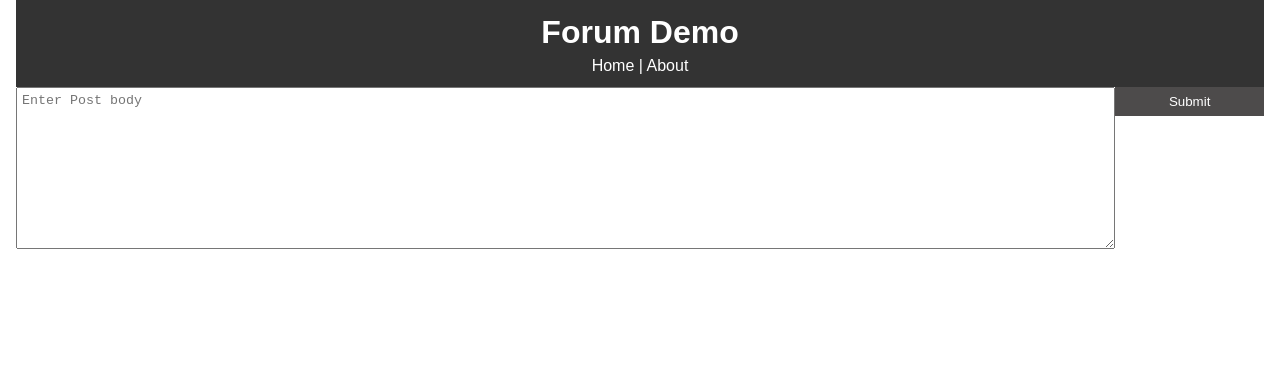
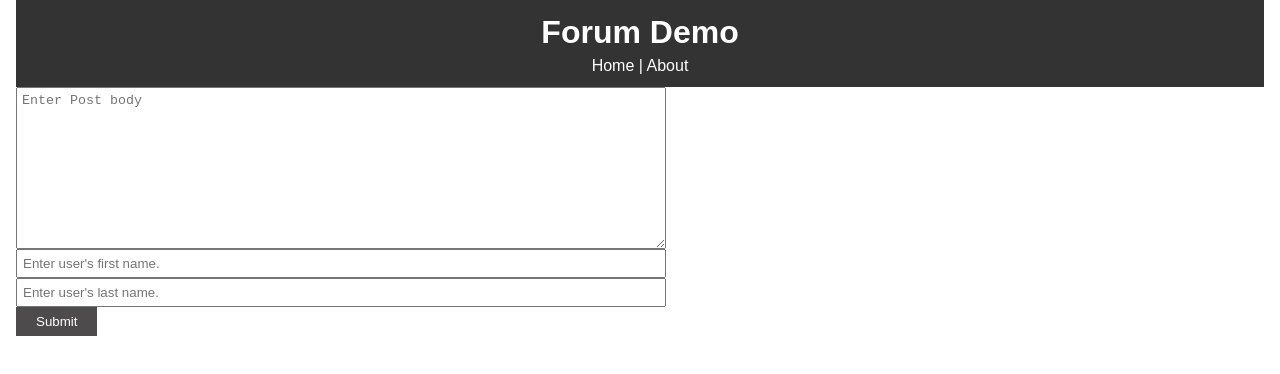
Before and after one commit to pprogrammingg/ui-forum-demo, a React (Create React App) app: page / in a window 1280 px wide. Shown: the top 374 px of the page. Built offline with nearby package versions, Linux system fonts and the light colour scheme; no server answers.

Commit message:
Capture User Info
Added fields to capture user info (firstname and lastname).
Upon creating of a posting, user will see all posts associted
to the firstname and lastname provided. Refresh will bring in
all top level posts (regardless of user).

```diff
--- a/src/components/AddPost.js
+++ b/src/components/AddPost.js
@@ -3,7 +3,9 @@ import PropTypes from 'prop-types';
 
 export class AddPost extends Component {
     state = {
-        messageBody : ''
+        messageBody : '',
+        userFirstName : '',
+        userLastName : ''
     }
 
     onChange = (e) => {
@@ -17,13 +19,17 @@ export class AddPost extends Component {
     onSubmit = (e) => {
         // like JS prevent default submit behaviour
         e.preventDefault();
-        this.props.addPost(this.state.messageBody);
-        this.setState({ messageBody : ''});
+        this.props.addPost(this.state.messageBody, this.state.userFirstName, this.state.userLastName);
+        this.setState({ messageBody : '', userFirstName : '', userLastName : ''});
     }
 
     render() {
         return (
-            <form onSubmit={ this.onSubmit } style={{ display : 'flex', alignItems: 'flex-start' }}>
+            <form onSubmit={ this.onSubmit } style={{
+                display : 'flex',
+                flexDirection: 'column',
+                justifyContent : 'flex-start',
+                width : '650px' }}>
                 <textarea
                     name="messageBody"
                     placeholder="Enter Post body"
@@ -33,10 +39,26 @@ export class AddPost extends Component {
                     onChange={ this.onChange }
                 />
                 <input
+                    type="text"
+                    name="userFirstName"
+                    placeholder="Enter user's first name."
+                    style={{ flex : '10', padding : '5px' }}
+                    value={ this.state.userFirstName }
+                    onChange={ this.onChange }
+                />
+                <input
+                    type="text"
+                    name="userLastName"
+                    placeholder="Enter user's last name."
+                    style={{ flex : '10', padding : '5px' }}
+                    value={ this.state.userLastName }
+                    onChange={ this.onChange }
+                />
+                <input
                     type="submit"
                     name="submit"
                     className="btn"
-                    style={{ flex : '1' }}
+                    style={{ flex: 'none', alignSelf: 'flex-start' }}
                 />
             </form>
         )
--- a/src/components/App.js
+++ b/src/components/App.js
@@ -4,7 +4,6 @@ import Header from './layout/Header';
 import Posts from './Posts';
 import AddPost from './AddPost';
 import About from './pages/About';
-import uuid from 'uuid';
 import axios from 'axios';
 
 import './App.css';
@@ -14,16 +13,29 @@ class App extends Component {
 		posts: []
 	};
 
+	componentDidMount() {
+		axios
+			.get('/postings')
+			.then((res) => this.setState({ posts : res.data }));
+	}
+
 	// Add forum post
-	addPost = (messageBody) => {
+	addPost = (messageBody, userFirstName, userLastName) => {
 		axios
 			.post("/postings", {
-				messageBody
+				messageBody,
+				userFirstName,
+				userLastName
 			})
-			.then((res) => {
-				res.data.id = uuid.v4();
-				this.setState({ posts: [...this.state.posts, res.data] });
-      });
+			.then(axios
+				.get(`/postings?userFirstName=${userFirstName}&userLastName=${userLastName}`)
+				.then((res) => this.setState({ posts : res.data }))
+			);
+	};
+
+	// Reply to Posting
+	reply = (id) => {
+		console.log(id);
 	};
 
 	render() {
--- a/src/components/PostItem.js
+++ b/src/components/PostItem.js
@@ -7,15 +7,23 @@ export class PostItem extends Component {
         return {
             backgroundColor : '#f4f4f4',
             padding : '10px',
-            borderBottom : '1px #ccc dotted'
+            marginTop : '10px',
+            borderBottom : '1px red dotted',
+            display : 'flex'
         }
     }
 
     render() {
-        const { messageBody } = this.props.post;
+        const { messageBody, userFirstName, userLastName } = this.props.post;
         return (
             <div style={ this.getStyle() }>
-                <p>
+                <pre style={{ flex : '1', padding : '5px' }}>
+                    from: { userFirstName } { userLastName } <br />
+                    Location: Toronto
+                </pre>
+                <p style={{ padding : '5px' }}>
+                </p>
+                <p style={{ flex : '10', padding : '5px' }}>
                     { messageBody }
                 </p>
             </div>
--- a/src/components/Posts.js
+++ b/src/components/Posts.js
@@ -6,7 +6,7 @@ class Posts extends Component {
   render() {
     return (
       this.props.posts.map((post) => (
-          <PostItem key={ post.id } post={ post } />
+          <PostItem key={ post.id } post={ post } reply={this.props.reply} />
       ))
     );
   }
@@ -14,7 +14,8 @@ class Posts extends Component {
 
 // PropTypes
 Posts.propTypes = {
-    posts : PropTypes.array.isRequired
+    posts : PropTypes.array.isRequired,
+    reply : PropTypes.func.isRequired
 }
 
 export default Posts;
```
Lines whose indentation alone changed are shown as unchanged.
